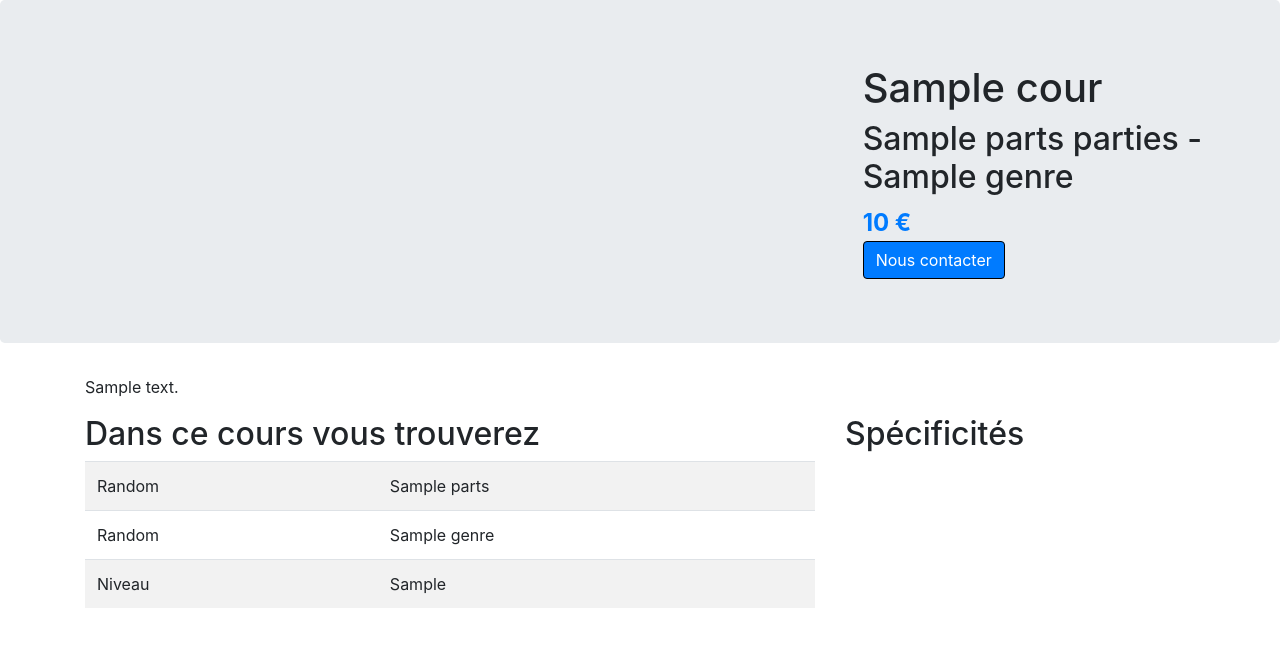
After one commit to ValerieEkoume/GuyNwogang, a Symfony app: template templates/joue-alors/show.html.twig in a window 1280 px wide. The commit adds this page. Shown: the top 647 px of the page. Run offline with Twig, Linux system fonts and the light colour scheme; the template is opened without the code that fills it: most values are stand-ins (such as "Sample title", 1, 10 or a date in 2020); some libraries are stand-ins or nearby versions.

Commit message:
feat: frontend

```diff
--- a/composer.json
+++ b/composer.json
@@ -7,6 +7,7 @@
         "php": ">=7.2.5",
         "ext-ctype": "*",
         "ext-iconv": "*",
+        "cocur/slugify": "^4.0",
         "composer/package-versions-deprecated": "1.11.99.1",
         "doctrine/doctrine-bundle": "^2.3",
         "doctrine/doctrine-migrations-bundle": "^3.1",
--- a/templates/cours/accueil.html.twig
+++ b/templates/cours/accueil.html.twig
@@ -23,7 +23,7 @@
                     <div class="card">
                         <div class="card-body">
                             <h5 class="card-title">
-                                <a href="#">{{ cours.title }}</a>
+                                <a href="{{ path('cours.show', {id: cours.id, slug: cours.slug}) }}">{{ cours.title }}</a>
 
                             </h5>
                             <p class="card-text">{{ cours.genre }} ({{ cours.NIVEAU }})</p>
--- /dev/null
+++ b/templates/joue-alors/show.html.twig
@@ -0,0 +1,60 @@
+{% extends 'base.html.twig' %}
+
+{% block title cours.title %}
+
+
+{% block body %}
+    <div class="jumbotron">
+        <div class="row">
+            <div class="col-md-8">
+
+            </div>
+            <div class="col-md-4">
+                <h1>{{ cours.title }}</h1>
+                <h2>{{ cours.parts }} parties - {{ cours.genre }}</h2>
+                <div class="text-primary">{{ cours.formatedPrix }} €</div>
+                <a href="#" class="btn btn-primary">Nous contacter</a>
+
+
+            </div>
+        </div>
+    </div>
+    <div class="container mt-4">
+
+        <p>
+            {{ cours.description  | nl2br}}
+        </p>
+            <div class="row">
+                <div class="col-md-8">
+                    <h2>Dans ce cours vous trouverez</h2>
+                    <table class="table table-striped">
+                        <tr>
+                            <td>Random</td>
+                            <td>{{ cours.parts }}</td>
+
+                        </tr>
+                        <tr>
+                            <td>Random</td>
+                            <td>{{ cours.genre }}</td>
+                        </tr>
+
+                        <tr>
+                            <td>Niveau</td>
+                            <td>{{ cours.niveauType }}</td>
+                        </tr>
+
+                    </table>
+
+                </div>
+                <div class="col-md-4">
+                    <h2>Spécificités</h2>
+                </div>
+            </div>
+
+
+    </div>
+
+
+
+
+{% endblock %}
```
Also changed, not shown: migrations/Version20210408073349.php (added, +31 -0 lines), migrations/Version20210408073903.php (added, +31 -0 lines), src/Controller/CoursController.php (+21 -1 lines), src/Entity/Cours.php (+30 -0 lines), 2 other files.
